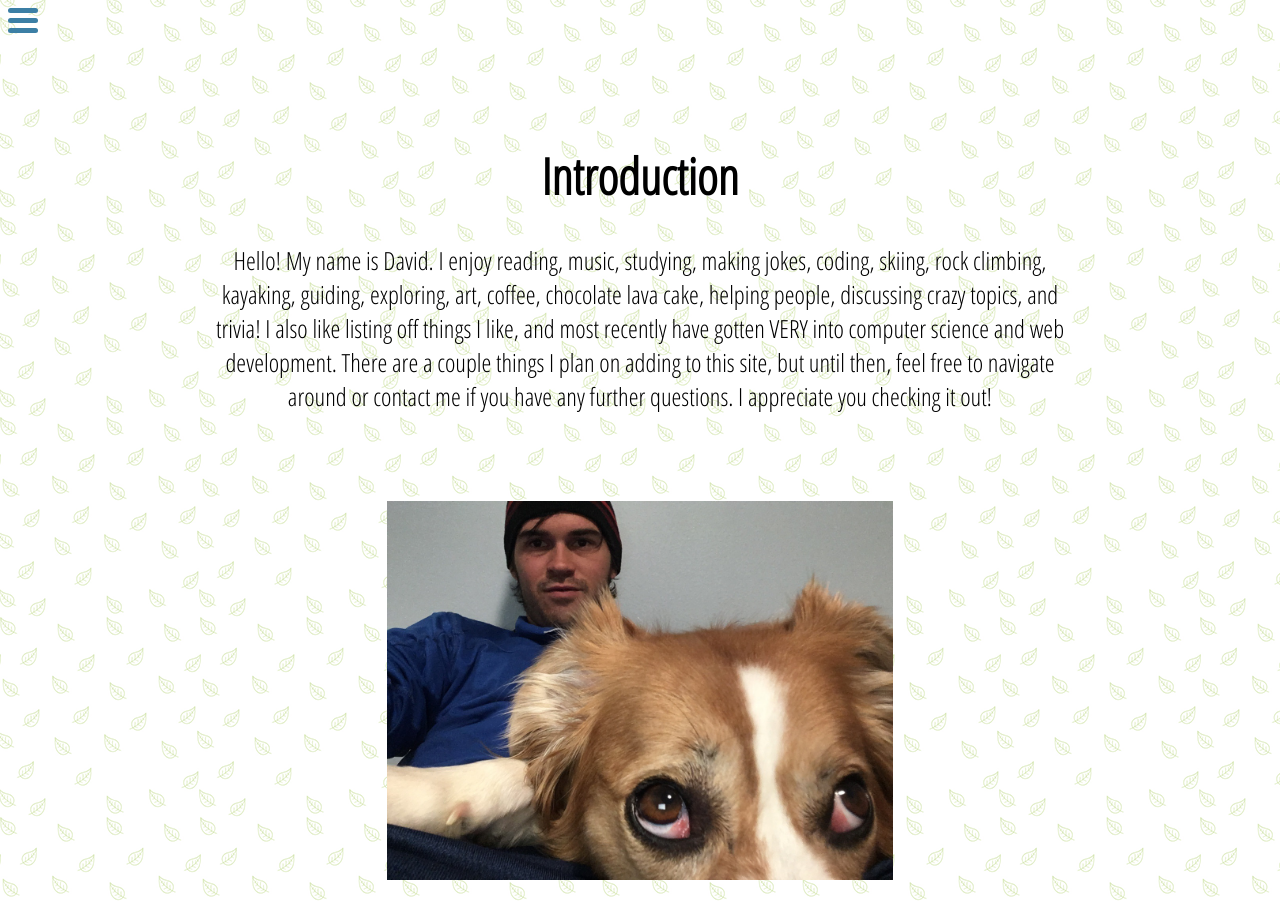
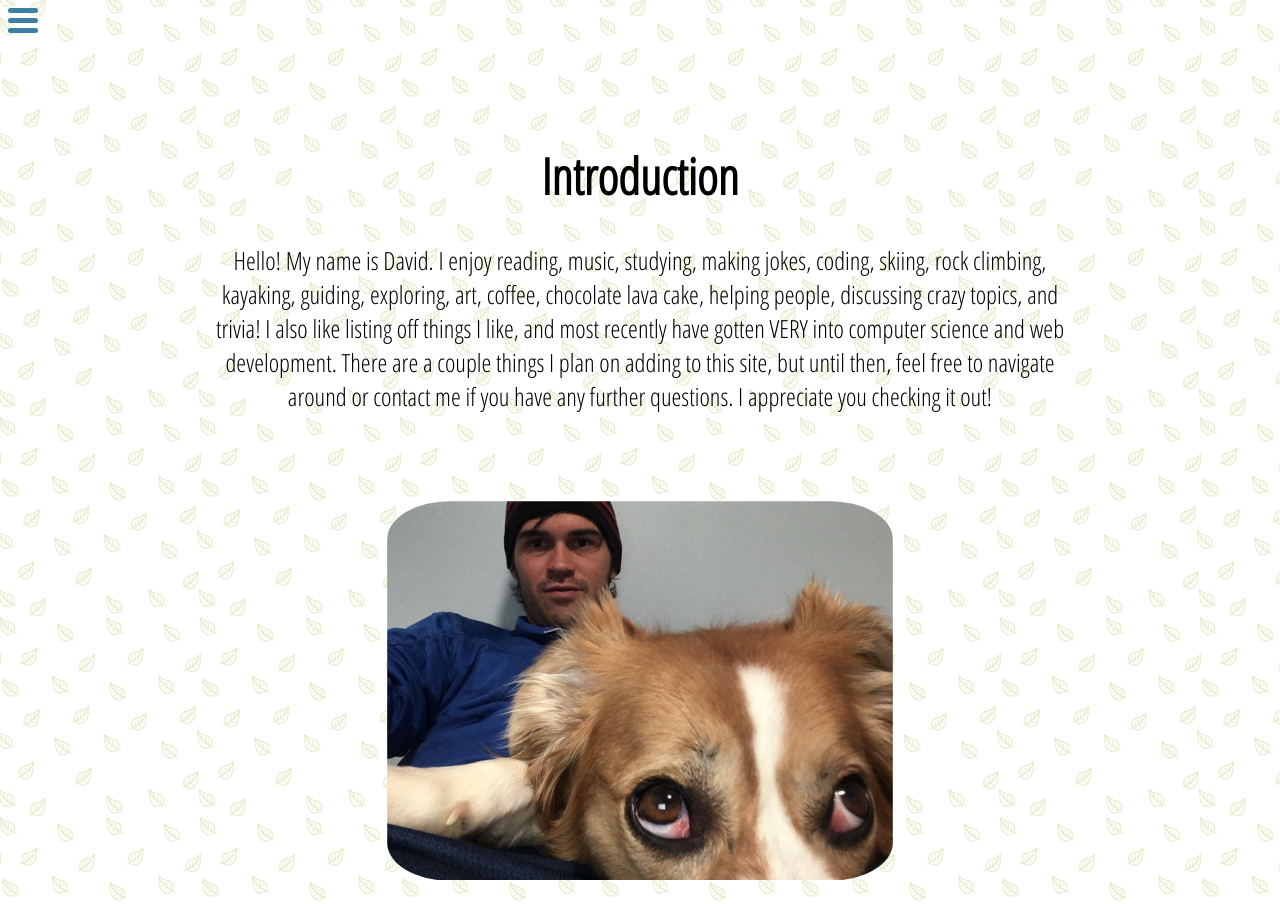
Before and after one commit to mountainguy76935/gallery_website, a React (Create React App) app: page /about in a window 1280 px wide. Shown: the top 904 px of the page. Built offline with nearby package versions, Linux system fonts and the light colour scheme.

Commit message:
cleaned up some unused bits

```diff
--- a/package.json
+++ b/package.json
@@ -4,8 +4,6 @@
   "private": true,
   "homepage": "https://mountainguy76935.github.io/gallery_website",
   "dependencies": {
-    "gh-pages": "^2.1.1",
-    "jquery": "^3.4.1",
     "react": "^16.11.0",
     "react-dom": "^16.11.0",
     "react-flippy": "^0.1.5",
--- a/src/components/pic_of_the_day/pic_of_the_day.component.jsx
+++ b/src/components/pic_of_the_day/pic_of_the_day.component.jsx
@@ -30,9 +30,10 @@ class PicOTheDay extends React.Component {
             <div className="pic">
                 <h1>NASA PICTURE OF THE DAY!</h1>
                 <p>{this.state.date}</p>
-                <img src={this.state.source} alt={this.state.title}/>
+                <img className= "nasa-img" src={this.state.source} alt={this.state.title}/>
                 <br />
-                <span>{this.state.explanation}</span>
+                <p className="pic-text">{this.state.explanation}</p>
+                <h6>*I incorporated this feature using NASA's 'picture of the day' API* </h6>
             </div>
         )
     }
--- a/src/components/pic_of_the_day/pic_of_the_day.styles.css
+++ b/src/components/pic_of_the_day/pic_of_the_day.styles.css
@@ -1,9 +1,19 @@
 .pic{
     padding-top: 80px;
+    font-family: 'Open Sans Condensed', sans-serif;
+    font-size: larger;
 }
 
-img{
-    max-width: 100%;
-    height: auto;
-    width: auto
+.nasa-img{
+    max-width: 35%;
+    max-height: 10%;
+    -o-object-fit: contain;
+    object-fit: contain;
+    border-radius: 5%;
 }
+
+.pic-text{
+    text-align: center;
+    padding-left: 10%;
+    padding-right: 10%;
+}
--- a/src/components/text-box/text-box.styles.css
+++ b/src/components/text-box/text-box.styles.css
@@ -18,6 +18,7 @@
     padding: 5%;
     position: relative;
     justify-content: space-evenly;
+    border-radius: 20%;
 }
 
 .fade-in-section {
```
Also changed, not shown: 1 other file (tests, documents, lock files or other folders).
